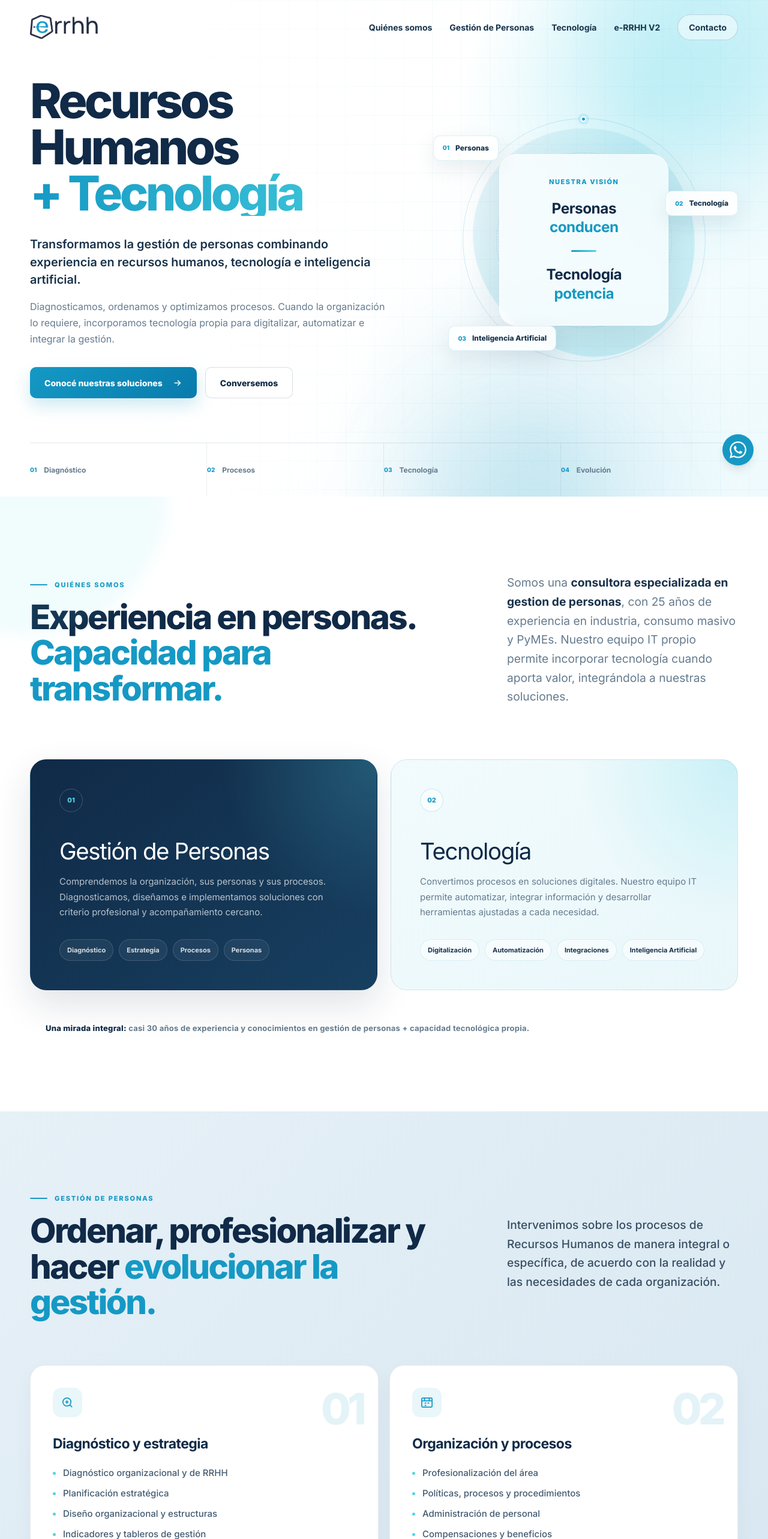
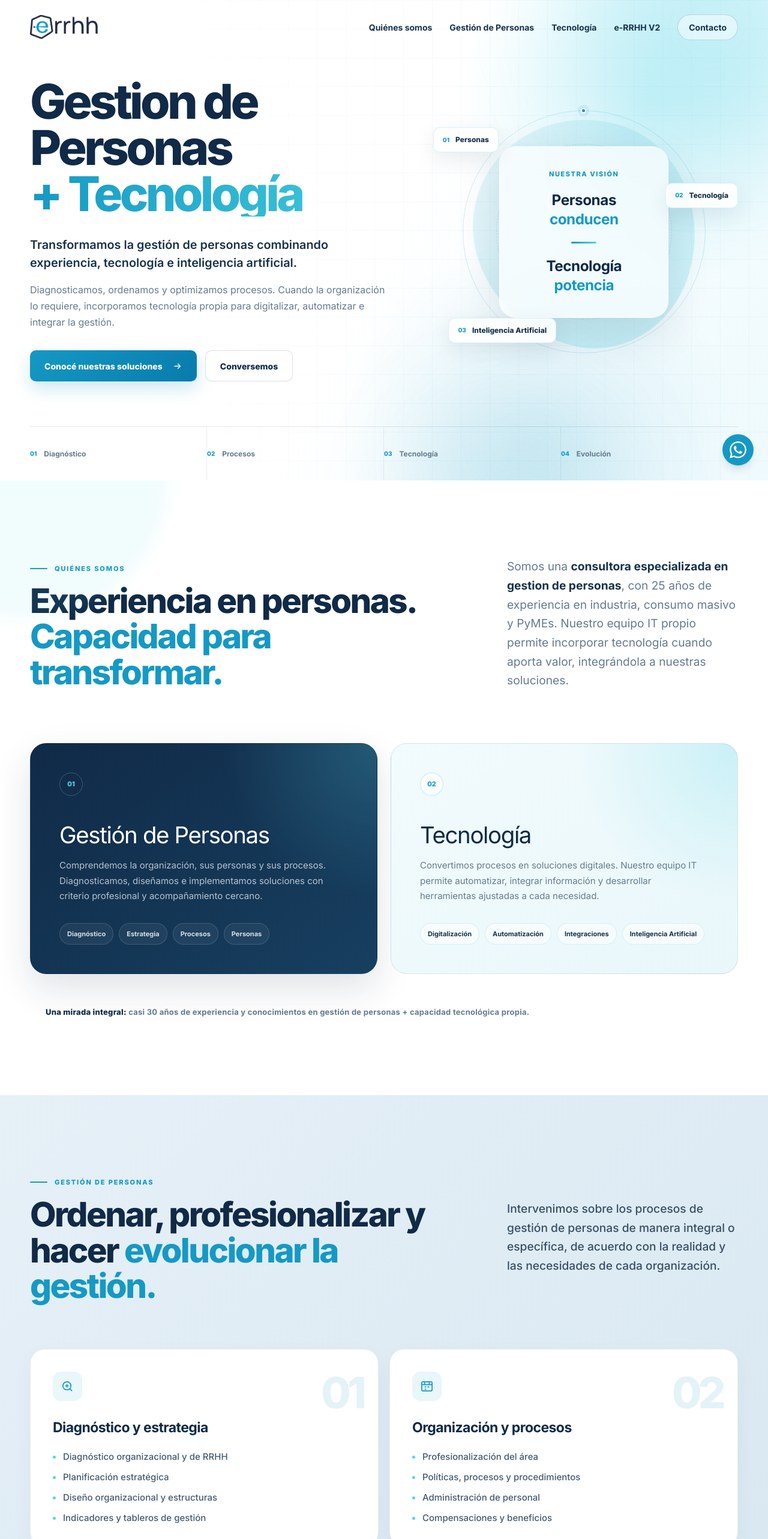
Before and after one commit to CuchoQ/e-rrhh-LandingPage, a React (Vite) app: page / in a window 1280 px wide. Shown: the top 2566 px of the page at 60% size. Built offline with nearby package versions, Linux system fonts and the light colour scheme.

Commit message:
Minor adjustments and final push

```diff
--- a/src/App.tsx
+++ b/src/App.tsx
@@ -55,12 +55,12 @@ function Hero() {
       <main className="container hero-content">
         <div className="copy">
           <h1>
-            Recursos Humanos
+            Gestion de Personas
             <span>+ Tecnología</span>
           </h1>
 
           <p className="lead">
-            Transformamos la gestión de personas combinando experiencia en recursos humanos, tecnología e inteligencia artificial.
+            Transformamos la gestión de personas combinando experiencia, tecnología e inteligencia artificial.
           </p>
 
           <p className="description">
@@ -209,7 +209,7 @@ function HrSolutions() {
           </div>
           <div>
             <p className="section-copy" style={{ margin: 0 }}>
-              Intervenimos sobre los procesos de Recursos Humanos de manera integral o específica, de acuerdo con la realidad y las necesidades de cada organización.
+              Intervenimos sobre los procesos de gestión de personas de manera integral o específica, de acuerdo con la realidad y las necesidades de cada organización.
             </p>
           </div>
         </div>
@@ -295,7 +295,7 @@ function Technology() {
           </div>
           <div>
             <p className="section-copy" style={{ margin: 0 }}>
-              Nuestro equipo IT nos permite diseñar e implementar soluciones tecnológicas vinculadas directamente con las necesidades de Recursos Humanos y de la organización.
+              Nuestro equipo IT nos permite diseñar e implementar soluciones tecnológicas vinculadas directamente con las necesidades de gestion de personas y de la organización.
             </p>
           </div>
         </div>
@@ -351,7 +351,7 @@ function Platform() {
             <h2 className="platform-name" id="platform-title">e‑RRHH <span>V2</span></h2>
           </div>
           <div>
-            <p className="platform-lead">Una plataforma multiempresa creada desde la experiencia real en Recursos Humanos.</p>
+            <p className="platform-lead">Una plataforma multiempresa creada desde la experiencia real en gestión de personas.</p>
             <p className="platform-copy">
               Integra procesos, información y herramientas de gestión en un único entorno. Su estructura modular permite acompañar distintas necesidades y etapas de desarrollo organizacional.
             </p>
@@ -531,7 +531,7 @@ function Contact() {
               <img src={logo} alt="E-RRHH" className="h-10 w-auto object-contain brightness-0 invert opacity-70 hover:opacity-100 transition-opacity" />
             </a>
             <p className="text-white/40 leading-relaxed text-xs max-w-xs">
-              Transformamos la gestión de personas combinando experiencia en Recursos Humanos, tecnología e Inteligencia Artificial.
+              Transformamos la gestión de personas combinando experiencia, tecnología e inteligencia artificial.
             </p>
           </div>
 
```
